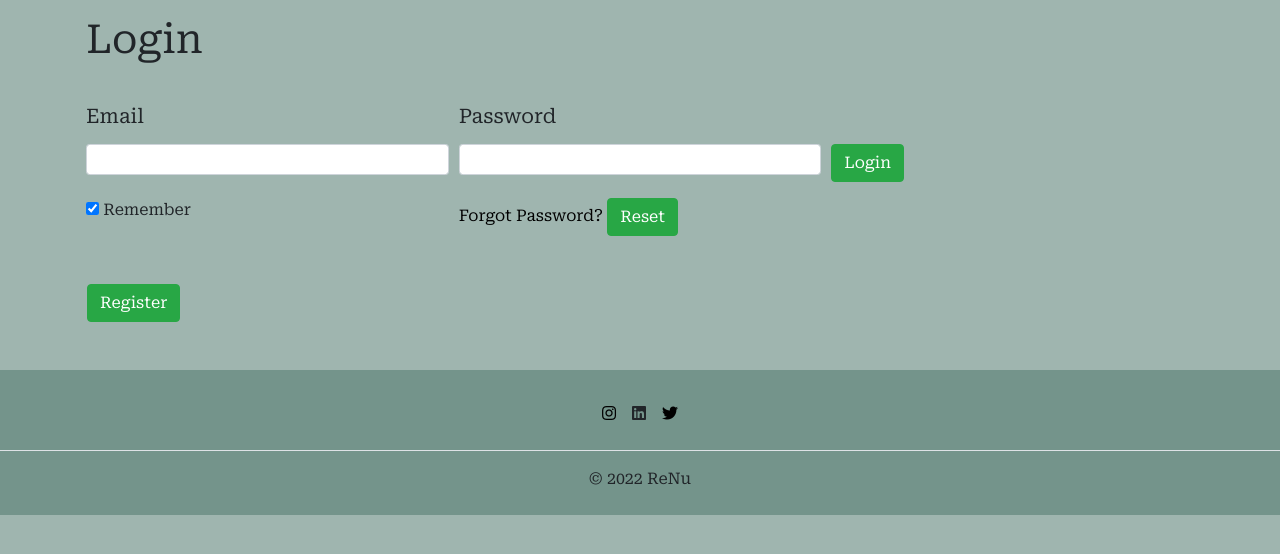
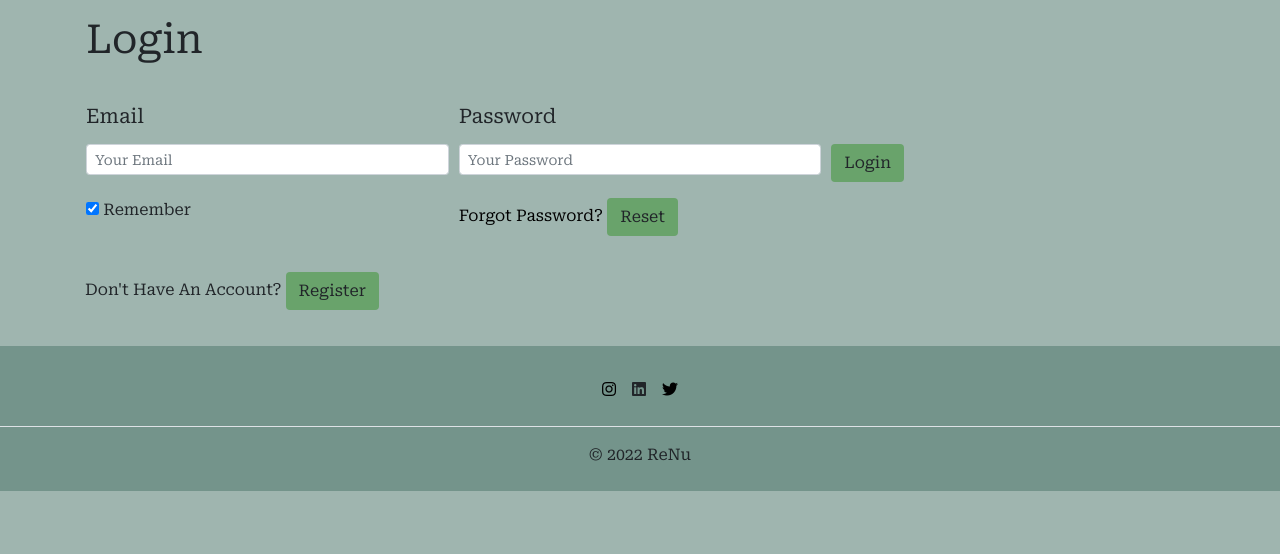
Before and after one commit to ngowran/Renu-Website, a Django app: page /postreset/ in a window 1280 px wide. Shown: the part 96-650 px from the top of the page. Run offline with Django 3.2, Linux system fonts and the light colour scheme.

Commit message:
dev version control (safe)

```diff
--- a/mysite/templates/accounts/login.html
+++ b/mysite/templates/accounts/login.html
@@ -16,16 +16,16 @@
   <div class="form-group col-md-4 mt-2">
 <!-- Enter Your Email: -->
 	<label for="Email"><h5>Email</h5></label>
-	<input class="form-control form-control-sm" type="email"id="Email" name="email">
+	<input class="form-control form-control-sm" type="email"id="Email" name="email" placeholder="Your Email">
   </div>
 
    <div class="form-group col-md-4 mt-2">
 <!-- Enter Your Password: -->
 	<label for="Password"><h5>Password</h5></label>
-	<input class="form-control form-control-sm" type="password" id="Password" name="pass">
+	<input class="form-control form-control-sm" type="password" id="Password" name="pass" placeholder="Your Password">
    </div>
     <div class="form-group col-md-4 mt-5">
-   <input class="btn btn-success text-center" type="submit" value="Login">
+   <input class="btn my_button text-center" type="submit" value="Login">
     </div>
  </div>
 
@@ -37,25 +37,15 @@
    </div>
 
     <div class="form-group col-md-4">
-      <p style="color: black;">Forgot Password? <button type="button" class="btn btn-success" onclick="location.href='{% url 'reset' %} '">Reset</button></p>
+      <p style="color: black;">Forgot Password? <button type="button" class="btn my_button" onclick="location.href='{% url 'reset' %} '">Reset</button></p>
     </div>
     </div>
-
-  <div class="form-group row p-3">
-	<button class="btn btn-success" type="button" onclick="location.href='{% url 'register' %} '">Register</button>
+  <div class="form-row p-1">
+    <p>Don't Have An Account?
+	<button class="btn my_button" type="button" onclick="location.href='{% url 'register' %} '">Register</button>
+      </p>
   </div>
 </form>
 </div>
 </body>
 {% endblock %}
-
-  <div class="form-row">
-    <div class="form-group col-md-4 mt-2">
-	<label>
-	<input type="checkbox" checked="checked" name="remember" style="margin-bottom:15px"> Remember me
-	</label>
-    </div>
-	<div class="form-group col-md-4 mt-2">
-	<input class="btn btn-success" type="submit" value="Register">
-  </div>
-</div>
--- a/mysite/templates/accounts/register.html
+++ b/mysite/templates/accounts/register.html
@@ -45,7 +45,7 @@
 	</label>
     </div>
 	<div class="form-group col-md-4 mt-2">
-	<input class="btn btn-success" type="submit" value="Register">
+	<input class="btn my_button" type="submit" value="Register">
   </div>
 </div>
 </form>
--- a/static/css/accounts.css
+++ b/static/css/accounts.css
@@ -0,0 +1,7 @@
+.my_button {
+  background-color: #69a36b;
+}
+
+.my_button:hover{
+  background-color: #5e927a;
+}
--- a/static/css/base.css
+++ b/static/css/base.css
@@ -26,3 +26,8 @@
   border-radius: 8px;
   font-size: 1.5rem;
 }
+
+.bigger:hover {
+  transform: scale(1.5);
+  box-shadow: 0 0 10px rgba(0, 0, 0, 0.5);
+}
```
Also changed, not shown: mysite/templates/index.html (+5 -3 lines), db.sqlite3.
